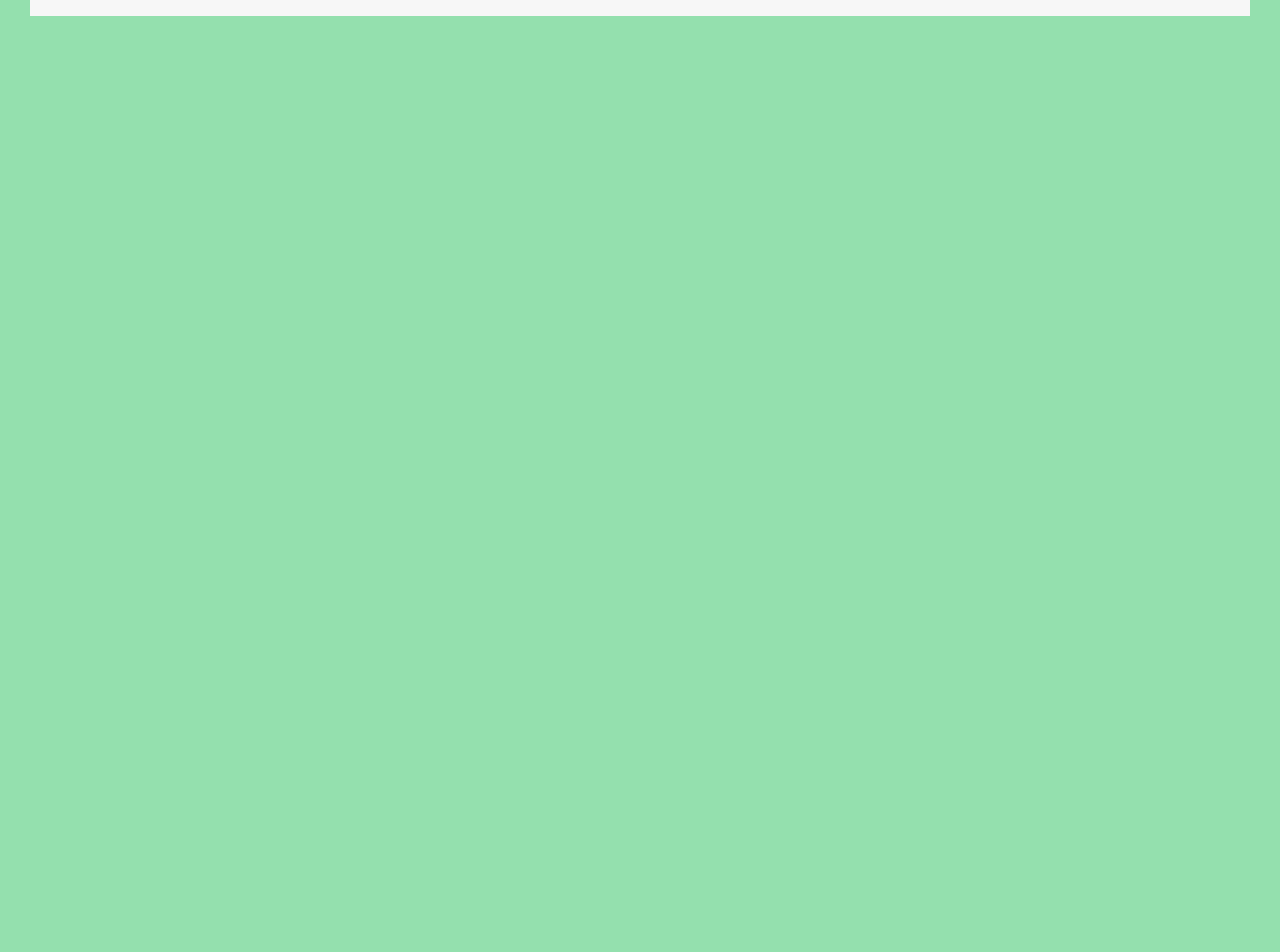
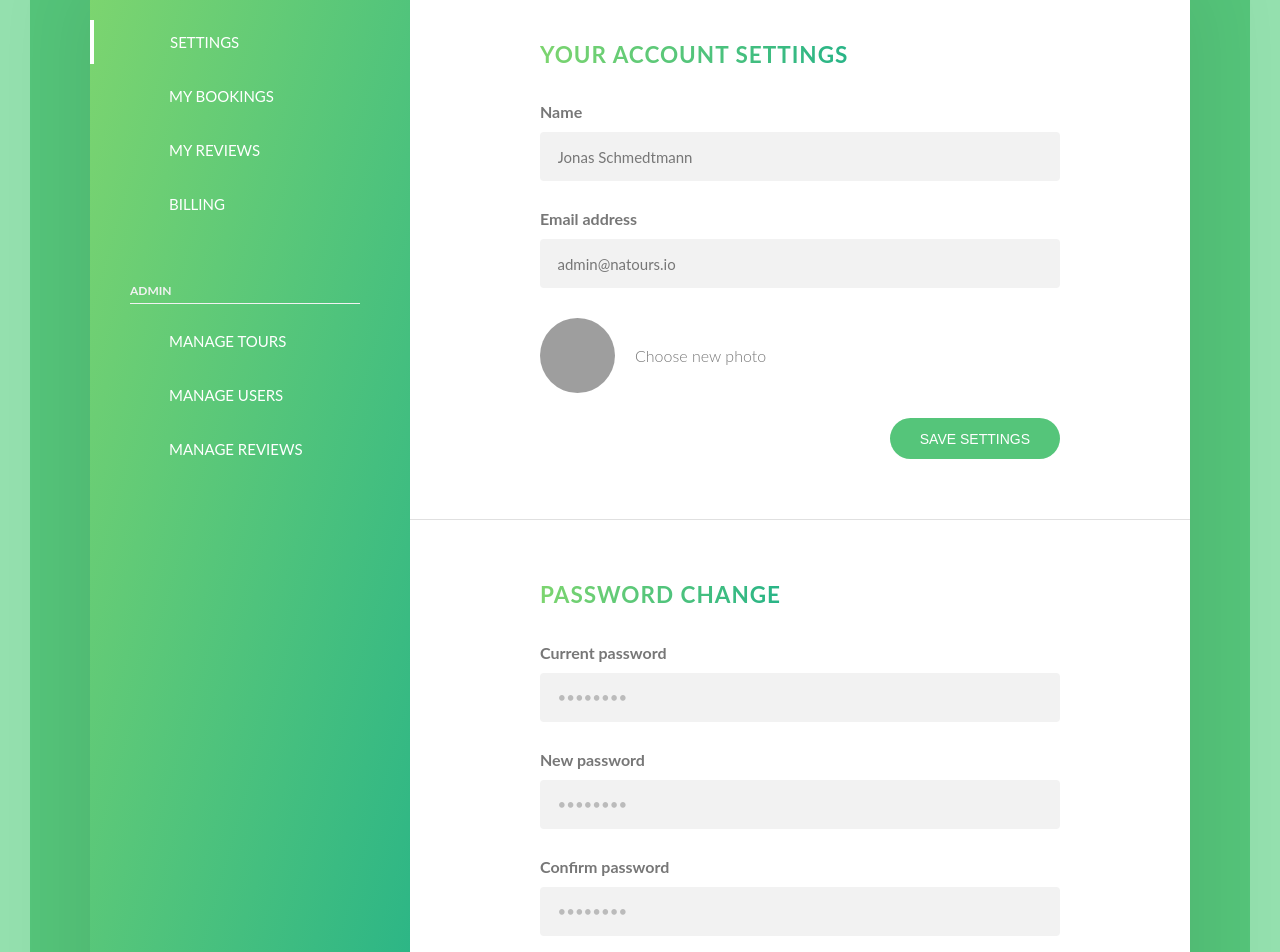
Before and after one commit to ashutoshofficial25/Natours-Frontend, a React (Create React App) app: page /me in a window 1280 px wide. Shown: the part 220-1172 px from the top of the page. Before the commit the page ends 800 px from the top, so only its background shows below. Built offline with nearby package versions, Linux system fonts and the light colour scheme; grey boxes are pictures that could not be loaded.

Commit message:
usrtProfile added

```diff
--- a/src/App.js
+++ b/src/App.js
@@ -7,6 +7,7 @@ import Homepage from "./components/Homepage/Homepage";
 import Login from "./components/Login/Login";
 import Signup from "./components/Signup/Signup";
 import Tour from "./components/Tour/Tour";
+import UserPrfile from "./components/UserProfile";
 
 function App() {
   return (
@@ -18,6 +19,7 @@ function App() {
           <Route path="/login" element={<Login />} />
           <Route path="/signup" element={<Signup />} />
           <Route path="/tourDetails" element={<Tour />} />
+          <Route path="/me" element={<UserPrfile />} />
         </Routes>
         <Footer />
       </BrowserRouter>
--- a/src/actions/userActions.js
+++ b/src/actions/userActions.js
@@ -2,6 +2,17 @@ import Axios from "../setup/axios";
 
 export function login(email, password) {
   const request = Axios.post(`users/login`, { email, password });
+  return request
+    .then((result) => {
+      return result.data;
+    })
+    .catch((error) => {
+      return error;
+    });
+}
+
+export function logout(email, password) {
+  const request = Axios.post(`users/logout`);
   return request
     .then((result) => {
       return result.data;
--- a/src/components/Header/Header.js
+++ b/src/components/Header/Header.js
@@ -1,29 +1,43 @@
 import { Box, Button, Container, Grid, Input, Typography } from "@mui/material";
 import React, { useEffect } from "react";
 import { Link } from "react-router-dom";
-
+import { logout } from "../../actions/userActions";
+import { useNavigate } from "react-router-dom";
 import "../../style.css";
 
 let token = localStorage.getItem("token");
 console.log(token);
 
+const _logout = () => {
+  const navigate = useNavigate();
+  console.log("btn clicked");
+  logout().then((data) => {
+    if (data.status == "success") {
+      console.log(data);
+      navigate("/");
+    }
+  });
+};
+
 const displayLogin = () => {
   if (token) {
     return (
       <nav className="nav nav--user">
-        <a href="#" className="nav__el">
+        <button onClick={() => _logout()} className="nav__el">
           Logout
-        </a>
-        <a href="#" className="nav__el">
+        </button>
+        <Link to="/me" className="nav__el">
           <img src="" alt="User photo" className="nav__user-img" />
           <span>Jonas</span>
-        </a>
+        </Link>
       </nav>
     );
   } else
     return (
       <nav className="nav nav--user">
-        <button class="nav__el">Log in</button>
+        <Link to="/login" class="nav__el">
+          Log in
+        </Link>
         <button class="nav__el nav__el--cta">Sign up</button>
       </nav>
     );
--- /dev/null
+++ b/src/components/UserProfile.js
@@ -0,0 +1,182 @@
+import React from "react";
+
+const UserPrfile = () => {
+  return (
+    <main className="main">
+      <div className="user-view">
+        <nav className="user-view__menu">
+          <ul className="side-nav">
+            <li className="side-nav--active">
+              <a href="#">
+                <svg>
+                  <use xlinkHref="img/icons.svg#icon-settings" />
+                </svg>
+                Settings
+              </a>
+            </li>
+            <li>
+              <a href="#">
+                <svg>
+                  <use xlinkHref="img/icons.svg#icon-briefcase" />
+                </svg>
+                My bookings
+              </a>
+            </li>
+            <li>
+              <a href="#">
+                <svg>
+                  <use xlinkHref="img/icons.svg#icon-star" />
+                </svg>
+                My reviews
+              </a>
+            </li>
+            <li>
+              <a href="#">
+                <svg>
+                  <use xlinkHref="img/icons.svg#icon-credit-card" />
+                </svg>
+                Billing
+              </a>
+            </li>
+          </ul>
+          <div className="admin-nav">
+            <h5 className="admin-nav__heading">Admin</h5>
+            <ul className="side-nav">
+              <li>
+                <a href="#">
+                  <svg>
+                    <use xlinkHref="img/icons.svg#icon-map" />
+                  </svg>
+                  Manage tours
+                </a>
+              </li>
+              <li>
+                <a href="#">
+                  <svg>
+                    <use xlinkHref="img/icons.svg#icon-users" />
+                  </svg>
+                  Manage users
+                </a>
+              </li>
+              <li>
+                <a href="#">
+                  <svg>
+                    <use xlinkHref="img/icons.svg#icon-star" />
+                  </svg>
+                  Manage reviews
+                </a>
+              </li>
+              <li>
+                <a href="#">
+                  <svg>
+                    <use xlinkHref="img/icons.svg#icon-briefcase" />
+                  </svg>
+                </a>
+              </li>
+            </ul>
+          </div>
+        </nav>
+        <div className="user-view__content">
+          <div className="user-view__form-container">
+            <h2 className="heading-secondary ma-bt-md">
+              Your account settings
+            </h2>
+            <form className="form form-user-data">
+              <div className="form__group">
+                <label className="form__label" htmlFor="name">
+                  Name
+                </label>
+                <input
+                  className="form__input"
+                  id="name"
+                  type="text"
+                  defaultValue="Jonas Schmedtmann"
+                  required="required"
+                />
+              </div>
+              <div className="form__group ma-bt-md">
+                <label className="form__label" htmlFor="email">
+                  Email address
+                </label>
+                <input
+                  className="form__input"
+                  id="email"
+                  type="email"
+                  defaultValue="admin@natours.io"
+                  required="required"
+                />
+              </div>
+              <div className="form__group form__photo-upload">
+                <img
+                  className="form__user-photo"
+                  src="img/user.jpg"
+                  alt="User photo"
+                />
+                <a className="btn-text" href>
+                  Choose new photo
+                </a>
+              </div>
+              <div className="form__group right">
+                <button className="btn btn--small btn--green">
+                  Save settings
+                </button>
+              </div>
+            </form>
+          </div>
+          <div className="line">&nbsp;</div>
+          <div className="user-view__form-container">
+            <h2 className="heading-secondary ma-bt-md">Password change</h2>
+            <form className="form form-user-settings">
+              <div className="form__group">
+                <label className="form__label" htmlFor="password-current">
+                  Current password
+                </label>
+                <input
+                  className="form__input"
+                  id="password-current"
+                  type="password"
+                  placeholder="••••••••"
+                  required="required"
+                  minLength={8}
+                />
+              </div>
+              <div className="form__group">
+                <label className="form__label" htmlFor="password">
+                  New password
+                </label>
+                <input
+                  className="form__input"
+                  id="password"
+                  type="password"
+                  placeholder="••••••••"
+                  required="required"
+                  minLength={8}
+                />
+              </div>
+              <div className="form__group ma-bt-lg">
+                <label className="form__label" htmlFor="password-confirm">
+                  Confirm password
+                </label>
+                <input
+                  className="form__input"
+                  id="password-confirm"
+                  type="password"
+                  placeholder="••••••••"
+                  required="required"
+                  minLength={8}
+                />
+              </div>
+              <div className="form__group right">
+                <button className="btn btn--small btn--green">
+                  Save password
+                </button>
+              </div>
+            </form>
+          </div>
+        </div>
+      </div>
+    </main>
+  );
+};
+
+export default UserPrfile;
```
Also changed, not shown: src/actions/tourActions.js (added, +12 -0 lines).
